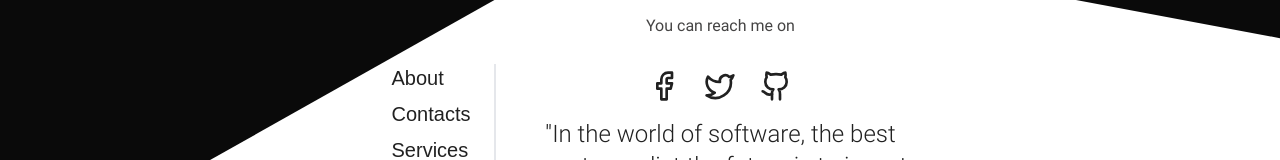
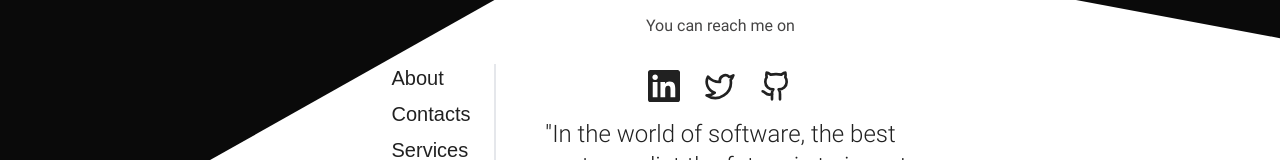
Before and after one commit to quantaqeek/check_sum, a Next.js app: page / in a window 1280 px wide. Shown: the part 8845-9005 px from the top of the page. Built offline with nearby package versions, Linux system fonts and the light colour scheme; a web font is replaced by a local one.

Commit message:
ADD LINKS TO FOOTER SOCIALS

```diff
--- a/src/components/common/Footer.tsx
+++ b/src/components/common/Footer.tsx
@@ -1,6 +1,7 @@
 import Image from "next/image";
 import Link from "next/link";
 import React from "react";
+import { SiLinkedin } from "react-icons/si";
 
 const Footer = () => {
   return (
@@ -10,41 +11,35 @@ const Footer = () => {
           <div className="flex items-center justify-center gap-8 flex-col md:flex-row">
             <ul className=" flex flex-col gap-2 text-xl font-nanumMyeongjo border-r-2">
               <li className="px-6 cursor-pointer  hover:text-BrandMain-light dark:hover:text-tertiary-dark border-b-0 hover:underline">
-               <Link href="/about">
-                About
-               </Link>
+                <Link href="/about">About</Link>
               </li>
               <li className="px-6 cursor-pointer  hover:text-BrandMain-light dark:hover:text-tertiary-dark  border-b-0 hover:underline">
-                <Link href={"/contact"}>
-                Contacts
-                </Link>
+                <Link href={"/contact"}>Contacts</Link>
               </li>
               <li className="px-6 cursor-pointer  hover:text-BrandMain-light dark:hover:text-tertiary-dark  border-b-0 hover:underline">
-                <Link href={"/services"}>
-                Services
-                </Link>
+                <Link href={"/services"}>Services</Link>
               </li>
             </ul>
             <div className="flex w-full items-center justify-end flex-col gap-4">
-              <div className="text-md text-tertiary-light dark:text-tertiary-dark">You can reach me on</div>
+              <div className="text-md text-tertiary-light dark:text-tertiary-dark">
+                You can reach me on
+              </div>
               <ul className="w-full mt-4 flex  gap-6 items-center justify-center">
                 <li>
-                  <svg
-                    xmlns="http://www.w3.org/2000/svg"
-                    width="32"
-                    height="32"
-                    viewBox="0 0 24 24"
-                    fill="none"
-                    stroke="currentColor"
-                    strokeWidth="2"
-                    strokeLinecap="round"
-                    strokeLinejoin="round"
-                    className="lucide lucide-facebook"
+                  <Link
+                    href={"https://www.linkedin.com/in/bettenoch/"}
+                    target="_blank"
+                    rel="noopener noreferrer"
                   >
-                    <path d="M18 2h-3a5 5 0 0 0-5 5v3H7v4h3v8h4v-8h3l1-4h-4V7a1 1 0 0 1 1-1h3z" />
-                  </svg>
+                    <SiLinkedin size={"32"} />
+                  </Link>
                 </li>
                 <li>
+                  <Link
+                    href={"https://x.com/bettenoch_254"}
+                    target="_blank"
+                    rel="noopener noreferrer"
+                  >
                     <svg
                       xmlns="http://www.w3.org/2000/svg"
                       width="32"
@@ -59,8 +54,14 @@ const Footer = () => {
                     >
                       <path d="M22 4s-.7 2.1-2 3.4c1.6 10-9.4 17.3-18 11.6 2.2.1 4.4-.6 6-2C3 15.5.5 9.6 3 5c2.2 2.6 5.6 4.1 9 4-.9-4.2 4-6.6 7-3.8 1.1 0 3-1.2 3-1.2z" />
                     </svg>
+                  </Link>
                 </li>
                 <li>
+                  <Link
+                    href={"https://github.com/Bettenoch"}
+                    target="_blank"
+                    rel="noopener noreferrer"
+                  >
                     <svg
                       xmlns="http://www.w3.org/2000/svg"
                       width="32"
@@ -76,6 +77,7 @@ const Footer = () => {
                       <path d="M15 22v-4a4.8 4.8 0 0 0-1-3.5c3 0 6-2 6-5.5.08-1.25-.27-2.48-1-3.5.28-1.15.28-2.35 0-3.5 0 0-1 0-3 1.5-2.64-.5-5.36-.5-8 0C6 2 5 2 5 2c-.3 1.15-.3 2.35 0 3.5A5.403 5.403 0 0 0 4 9c0 3.5 3 5.5 6 5.5-.39.49-.68 1.05-.85 1.65-.17.6-.22 1.23-.15 1.85v4" />
                       <path d="M9 18c-4.51 2-5-2-7-2" />
                     </svg>
+                  </Link>
                 </li>
               </ul>
               <div className="flex w-full text-center text-2xl font-light justify-end max-w-96">
@@ -87,7 +89,14 @@ const Footer = () => {
         </div>
         <div className="w-full overflow-clip relative flex items-center justify-center">
           <div className="w-full  flex items-center justify-center relative">
-            <Image src="/assets/footer/BLD.png" alt="emoji" width={200} height={100} style={{width: "auto", height: "auto"}} className="absolute bottom-0"/>
+            <Image
+              src="/assets/footer/BLD.png"
+              alt="emoji"
+              width={200}
+              height={100}
+              style={{ width: "auto", height: "auto" }}
+              className="absolute bottom-0"
+            />
             <p className=" font-anton z-10  font-bold text-BrandMain-light dark:text-tertiary-dark text-5xl sm:text-[150x] md:text-[200px] lg:text-[220px]">
               BETTENOCH
             </p>
```
Lines whose indentation alone changed are shown as unchanged.
